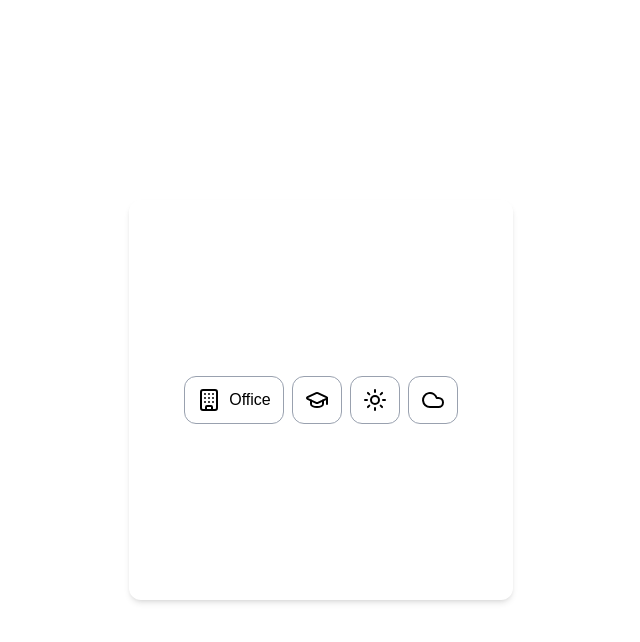
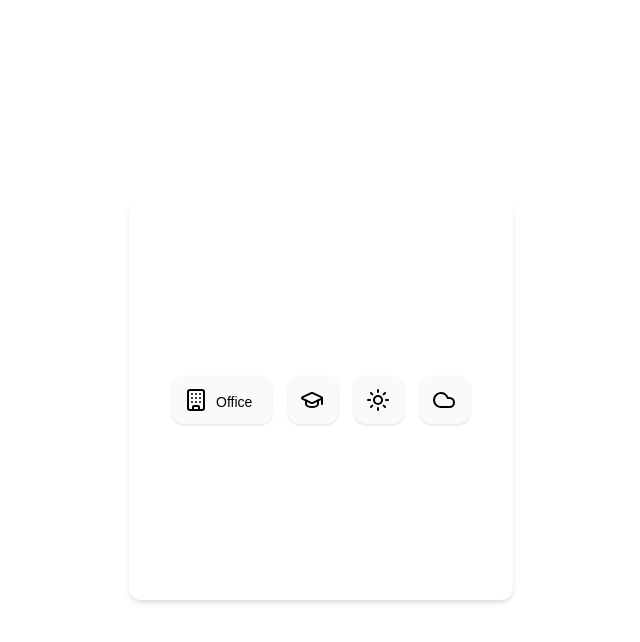
Before and after one commit to Yushank/card-components, a Next.js app: page / in a window 1280 px wide. Both pictures are taken after a click on the element 553 px from the left and 400 px from the top of the page. Shown: the top 642 px of the page, without its empty margins (319-959 px from the left). Built offline with nearby package versions, Linux system fonts and the light colour scheme; a web font is replaced by a local one.

Commit message:
DynamicNav1 v.2

```diff
--- a/src/app/components/Dynamic-Navigation/DynamicNav1.tsx
+++ b/src/app/components/Dynamic-Navigation/DynamicNav1.tsx
@@ -2,7 +2,7 @@
 
 import { Building, Cloud, GraduationCap, Sun } from "lucide-react";
 import React, { useState } from "react";
-import { motion } from "motion/react";
+import { AnimatePresence, motion } from "motion/react";
 
 export const DynamicNav1 = () => {
   const navLinks = [
@@ -12,20 +12,44 @@ export const DynamicNav1 = () => {
     { title: "Cloud", icon: <Cloud /> },
   ];
 
-  const [isActive, setIsActive] = useState<Number | null>(null);
+  const [isActive, setIsActive] = useState<number | null>(null);
 
   return (
     <div className="flex items-center justify-center w-[60vw] h-[50vh] md:w-[30vw] shadow-md rounded-xl">
-      <div className="flex items-center justify-center gap-2 w-full p-2">
+      <div className="flex items-center justify-center gap-4 w-full p-2">
         {navLinks.map((nav, i) => (
           <motion.div
-            className="flex items-center justify-center h-12 w-16 gap-2 overflow-hidden rounded-xl border border-gray-400 cursor-pointer"
+            className="flex items-center relative h-12 gap-2 p-2 rounded-xl bg-gray-50 shadow-sm cursor-pointer overflow-hidden"
             key={i}
             onClick={() => setIsActive(i)}
             animate={{ width: isActive === i ? 100 : 50 }}
+            // transition={{
+            //   type: "tween",
+            //   stiffness: 300,
+            //   damping: 50,
+            // }}
           >
-            <span>{nav.icon}</span>
-            {isActive === i ? <span>{nav.title}</span> : " "}
+            <div className="shrink-0 absolute top-3 left-3">{nav.icon}</div>
+            <AnimatePresence>
+              {isActive === i ? (
+                <motion.div
+                  className="overflow-hidden"
+                  initial={{ opacity: 0 }}
+                  animate={{ opacity: 1 }}
+                  exit={{ opacity: 0 }}
+                  transition={{
+                    opacity: { duration: 0.2 },
+                    type: "tween",
+                    ease: "easeInOut",
+                    duration: 0.3,
+                  }}
+                >
+                  <p className="absolute top-4 left-11 whitespace-nowrap text-sm font-medium">
+                    {nav.title}
+                  </p>
+                </motion.div>
+              ) : null}
+            </AnimatePresence>
           </motion.div>
         ))}
       </div>
```
